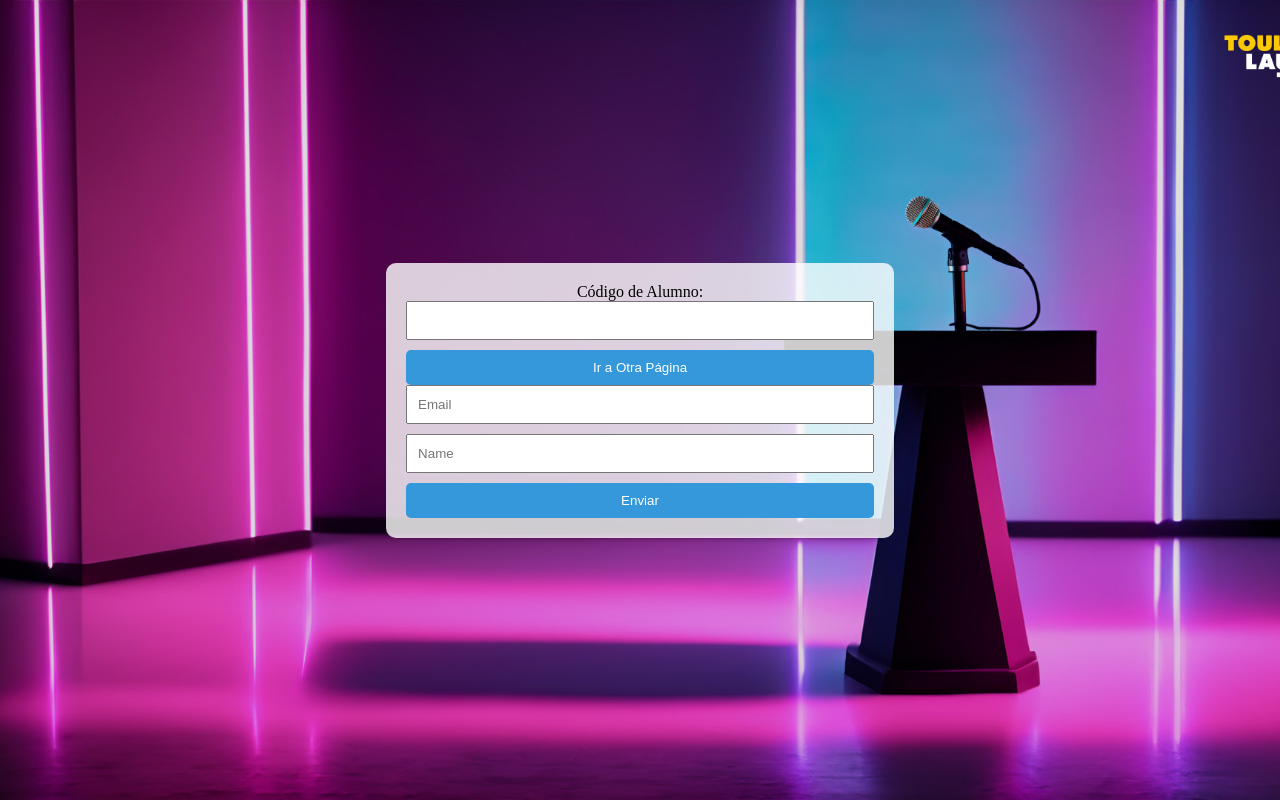
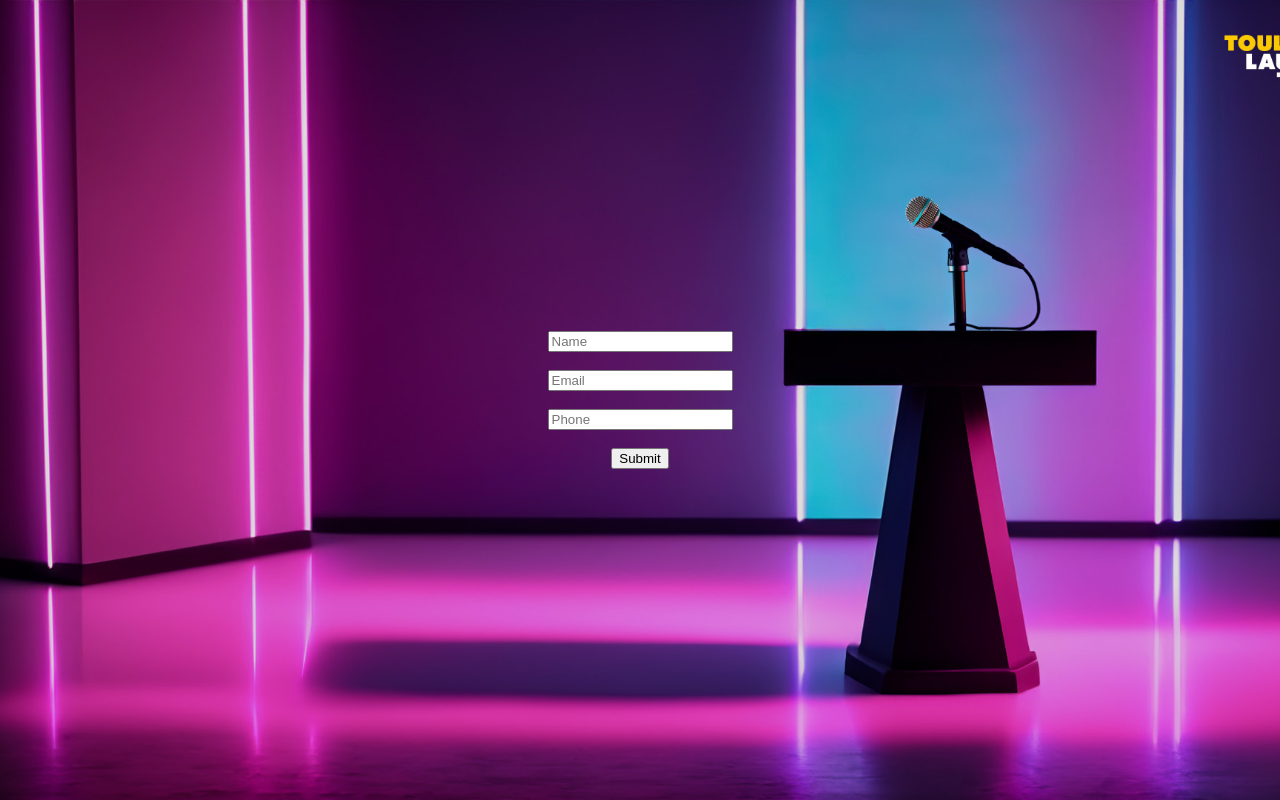
Before and after one commit to hayashi2295/SpeakUP, a plain HTML site: page index.html in a window 1280 px wide. Drawn offline with Linux system fonts and the light colour scheme.

Commit message:
inicio y carga segunda pantalla

```diff
--- a/index.html
+++ b/index.html
@@ -1,75 +1,59 @@
+
 <!DOCTYPE html>
-<html lang="es">
+<html lang="en">
 <head>
-  <meta charset="UTF-8">
-  <meta name="viewport" content="width=device-width, initial-scale=1.0">
-  <title>Página Inicial</title>
-  <style>
-    body {
-      background-image: url('./1-INICIO.jpg'); /* Cambia 'ruta_de_tu_imagen.jpg' por la ruta de tu imagen de fondo */
-      background-size: cover;
-      background-position: center;
-      height: 100vh;
-      margin: 0;
-      display: flex;
-      align-items: center;
-      justify-content: center;
-      flex-direction: column;
-    }
+    <meta charset="UTF-8">
+    <meta http-equiv="X-UA-Compatible" content="IE=edge">
+    <meta name="viewport" content="width=device-width, initial-scale=1.0">
+    <title>SpeakOut</title>
+    <link rel="stylesheet" type="text/css" href="styles.css">
+</head>
 
-    #formulario {
-      background-color: rgba(255, 255, 255, 0.8); /* Fondo semi-transparente blanco */
-      padding: 20px;
-      border-radius: 10px;
-      text-align: center;
-    }
+<body>
+    <h1 id="msg"></h1>
+    <!-- The <h1> element defines a heading. The id attribute creates a unique identifier for the element. -->
+    <form id="myForm">
+        <input type="text" name="name" placeholder='Name'><br><br>
+        <!-- The <input> element is a form control element that allows the user to input data. -->
+        <input type="email" name="email" placeholder='Email'><br><br>
+        <input type="tel" name="phone" placeholder='Phone'><br><br>
+        <input type="submit" id="sub">
+        <!-- The <input type="submit"> element creates a submit button. The id attribute creates a unique identifier for the element. -->
+    </form>
+    <script>
+        let form = document.querySelector("form");
+        // The document.querySelector() method returns the first element that matches a specified CSS selector.
+        form.addEventListener('submit', (e) => {
+            e.preventDefault();
+            // The preventDefault() method stops the form from submitting and prevents the page from refreshing.
+            document.querySelector("#sub").value = "Submiting..";
+            // Change the value of the submit button to "Submitting..." while the form is being submitted.
+            let data = new FormData(form);
+            // The FormData() method creates a new FormData object that contains the values of all the form fields.
+            fetch('https://script.google.com/macros/s/AKfycbxB7u6yhWgdWvcz2D-ncvJymu5Jl-RaelYzI3HG_NDhkedG-sA9chUzY_MyoDmTgV7q/exec', {
+                    method: "POST",
+                    body: data
+                })
+                // The fetch() method is used to make a request to the server and retrieve data.
+                // This is an example API endpoint. Replace it with the actual URL for the API endpoint you want to use.
+                .then(res => res.text())
+                // The .then() method is used to handle the response from the server.
+                // The response is converted to text using the res.text() method.
+                .then(data => {
+                    document.querySelector("#msg").innerHTML = data;
+                    // The innerHTML property sets or returns the HTML content of an element.
+                    // Here, we are setting the content of the <h1> element to the response from the server.
+                    document.querySelector("#sub").value = "Submit"
+                    // Change the value of the submit button back to "Submit" after the form has been submitted.
+                    if (data.includes("Success")) {
+                        // Espera dos segundos antes de redirigir a index.html
+                        setTimeout(() => {
+                            window.location.href = 'contador.html';
+                        }, 2000);
+                    }
+                });
+        })
+    </script>
+</body>
 
-    input {
-      width: 100%;
-      padding: 10px;
-      margin-bottom: 10px;
-      box-sizing: border-box;
-    }
-
-    button {
-      width: 100%;
-      padding: 10px;
-      background-color: #3498db; /* Color de fondo del botón (puedes cambiarlo) */
-      color: #fff; /* Color del texto del botón (puedes cambiarlo) */
-      border: none;
-      border-radius: 5px;
-      cursor: pointer;
-    }
-  </style>
-</head>
-<body>
-
-  <div id="formulario">
-    <label for="codigo_alumno">Código de Alumno:</label>
-    <input type="text" id="codigo_alumno" name="codigo_alumno" required>
-    <br>
-    <button onclick="redirigir()">Ir a Otra Página</button>
-
-    <!-- Formulario de Registro -->
-    <form method="POST" action="https://script.google.com/macros/s/AKfycbxulKF_fupVo84_NaDhY1nkOJzZZj5ELGJOoYB6LThyKXglJLLhRpuwia4grKro7KxXPQ/exec">
-        <input name="email" type="email" placeholder="Email" required>
-        <input name="name" type="text" placeholder="Name" required>
-        <a href="../prueba1/registro.html"><button type="submit">Enviar</button></a>
-
-    </form>
-  </div>
-
-  <script>
-    function redirigir() {
-      var codigo = document.getElementById('codigo_alumno').value;
-      if (codigo.trim() !== "") {
-        // Redirigir a otra página, puedes cambiar 'otra_pagina.html' por la página a la que quieres redirigir
-        window.location.href = 'otra_pagina.html';
-      } else {
-        alert('Por favor, ingresa un código de alumno.');
-      }
-    }
-  </script>
-
-</body>
 </html>
--- /dev/null
+++ b/styles.css
@@ -0,0 +1,30 @@
+html, body {
+    height: 100%;
+    margin: 0;
+    display: flex;
+    align-items: center;
+    justify-content: center;
+  }
+
+  body {
+    background-image: url('./1-INICIO.jpg'); /* Reemplaza 'tu-imagen.jpg' con la ruta correcta de tu imagen */
+    background-size: cover;
+    background-repeat: no-repeat;
+    background-position: top;
+    margin: 0;
+    padding: 0;
+    height: 100%;
+  }
+
+  form {
+    text-align: center;
+    max-width: 400px; /* Ajusta el ancho máximo del formulario según tus preferencias */
+    width: 100%;
+  }
+
+  #msg {
+    color: white; /* Color blanco */
+    margin-top: 20px; /* Ajusta el margen superior según tus preferencias */
+    font-size: 1.2em; /* Tamaño de fuente más grande que el del formulario */
+    font-family: 'Arial', sans-serif; /* Cambia el tipo de fuente según tus preferencias */
+  }
```
Also changed, not shown: contador.html (added, +14 -0 lines), script.js (added, +9 -0 lines).
